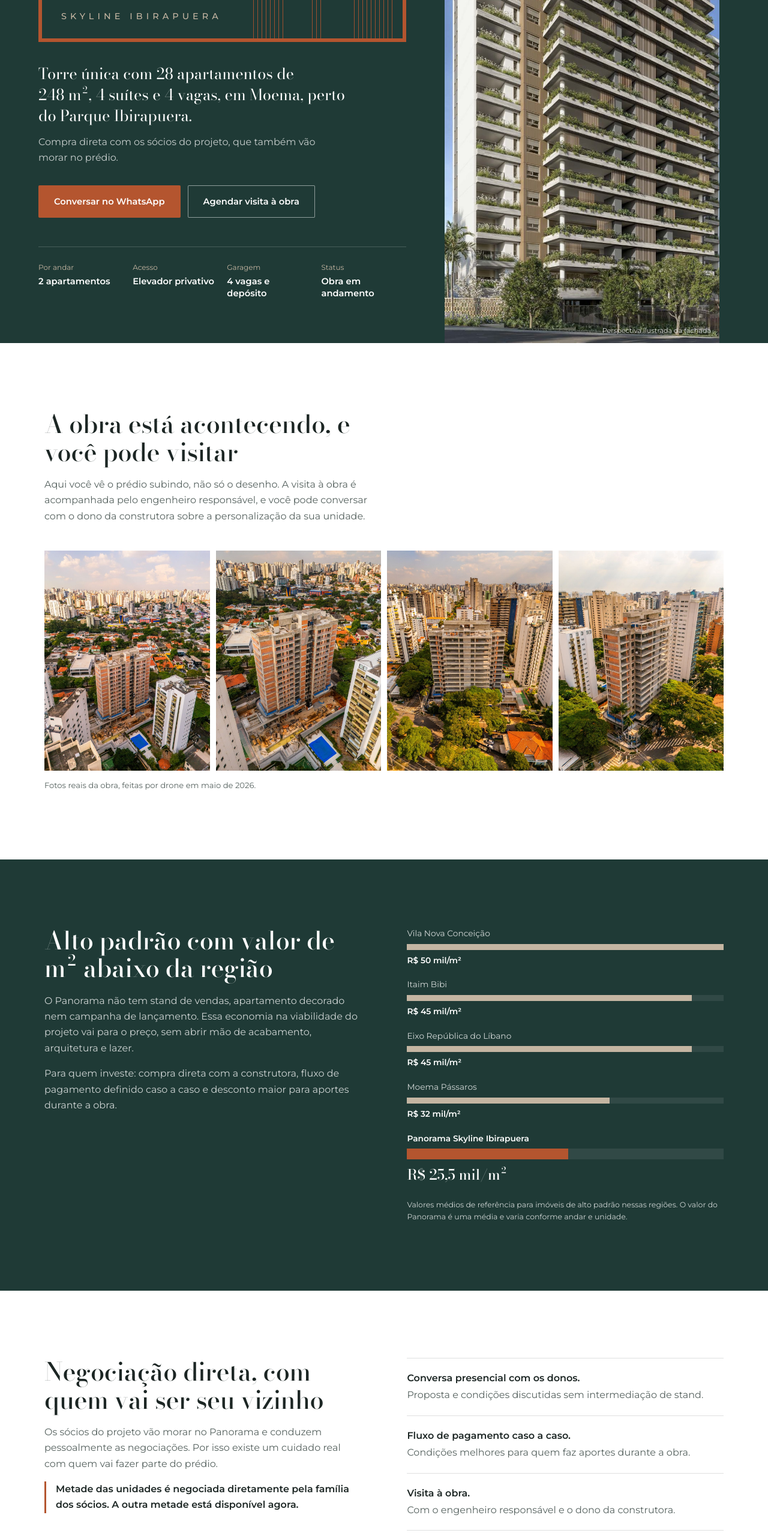
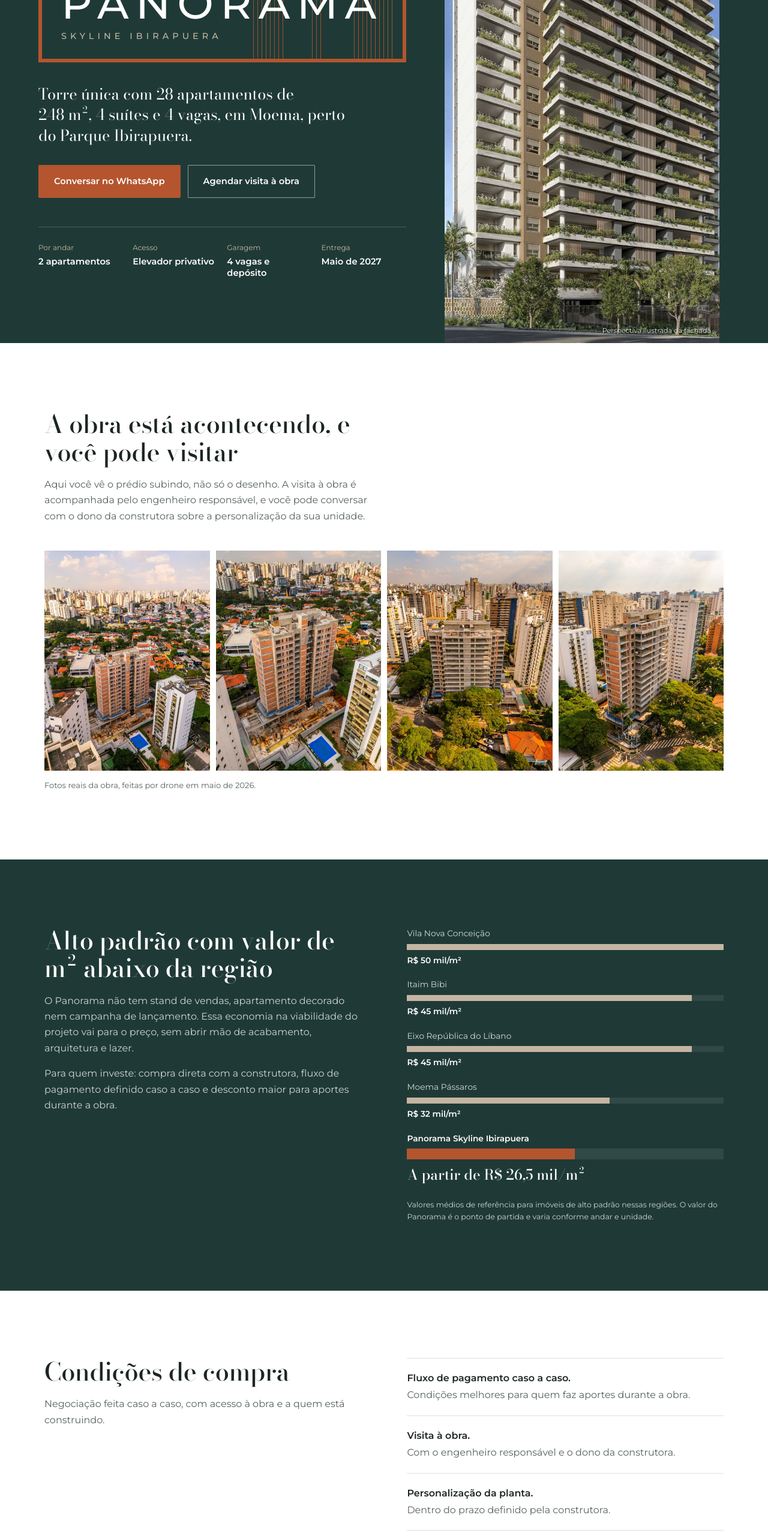
Before and after one commit to glaucioacosta/site-glaucio, a Next.js app: page /panorama in a window 1280 px wide. Shown: the part 228-2794 px from the top of the page at 60% size. Built offline with nearby package versions, Linux system fonts and the light colour scheme.

Commit message:
Update page.tsx

```diff
--- a/app/panorama/page.tsx
+++ b/app/panorama/page.tsx
@@ -7,11 +7,11 @@ import s from './panorama.module.css';
 export const metadata: Metadata = {
   title: 'Panorama Skyline Ibirapuera | Apartamentos de 4 suítes em Moema',
   description:
-    'Torre única com 28 apartamentos de 248 m², 4 suítes e 4 vagas em Moema, perto do Parque Ibirapuera. Negociação direta com os sócios do projeto e visita à obra.',
+    'Torre única com 28 apartamentos de 248 m², 4 suítes e 4 vagas em Moema, perto do Parque Ibirapuera. Visita à obra e condições de compra caso a caso.',
   alternates: { canonical: '/panorama' },
   openGraph: {
     title: 'Panorama Skyline Ibirapuera | Moema',
-    description: 'Apartamentos de 248 m² e 4 suítes, perto do Ibirapuera. Negociação direta com os sócios.',
+    description: 'Apartamentos de 248 m² e 4 suítes, perto do Ibirapuera. Entrega em maio de 2027.',
     images: ['/panorama/fachada.jpg'],
     locale: 'pt_BR',
     type: 'website',
@@ -23,7 +23,7 @@ const precos = [
   { local: 'Itaim Bibi', valor: 45 },
   { local: 'Eixo República do Líbano', valor: 45 },
   { local: 'Moema Pássaros', valor: 32 },
-  { local: 'Panorama Skyline Ibirapuera', valor: 25.5, destaque: true },
+  { local: 'Panorama Skyline Ibirapuera', valor: 26.5, destaque: true },
 ];
 
 const lazer = [
@@ -66,9 +66,6 @@ export default function Panorama() {
           <p className={s.heroLead}>
             Torre única com 28 apartamentos de 248 m², 4 suítes e 4 vagas, em Moema, perto do Parque Ibirapuera.
           </p>
-          <p className={s.heroSub}>
-            Compra direta com os sócios do projeto, que também vão morar no prédio.
-          </p>
           <div className={s.ctas}>
             <WppButton placement="hero" className={s.btnPrimary}>Conversar no WhatsApp</WppButton>
             <WppButton placement="hero_visita" intent="e gostaria de agendar uma visita à obra" className={s.btnLight}>
@@ -79,7 +76,7 @@ export default function Panorama() {
             <div><dt>Por andar</dt><dd>2 apartamentos</dd></div>
             <div><dt>Acesso</dt><dd>Elevador privativo</dd></div>
             <div><dt>Garagem</dt><dd>4 vagas e depósito</dd></div>
-            <div><dt>Status</dt><dd>Obra em andamento</dd></div>
+            <div><dt>Entrega</dt><dd>Maio de 2027</dd></div>
           </dl>
         </div>
         <div className={s.heroImg}>
@@ -143,34 +140,26 @@ export default function Panorama() {
                   <span className={s.barTrack}>
                     <span className={s.barFill} style={{ width: `${(p.valor / 50) * 100}%` }} />
                   </span>
-                  <span className={s.barValue}>{fmt(p.valor)}</span>
+                  <span className={s.barValue}>{p.destaque ? `A partir de ${fmt(p.valor)}` : fmt(p.valor)}</span>
                 </li>
               ))}
             </ul>
             <p className={s.noteLight}>
-              Valores médios de referência para imóveis de alto padrão nessas regiões. O valor do Panorama é
-              uma média e varia conforme andar e unidade.
+              Valores médios de referência para imóveis de alto padrão nessas regiões. O valor do Panorama é o
+              ponto de partida e varia conforme andar e unidade.
             </p>
           </div>
         </div>
       </section>
 
-      {/* NEGOCIAÇÃO */}
+      {/* CONDIÇÕES */}
       <section className={s.section}>
         <div className={`${s.wrap} ${s.split}`}>
           <div className={s.intro}>
-            <h2>Negociação direta, com quem vai ser seu vizinho</h2>
-            <p>
-              Os sócios do projeto vão morar no Panorama e conduzem pessoalmente as negociações. Por isso existe
-              um cuidado real com quem vai fazer parte do prédio.
-            </p>
-            <p className={s.scarcity}>
-              Metade das unidades é negociada diretamente pela família dos sócios. A outra metade está
-              disponível agora.
-            </p>
+            <h2>Condições de compra</h2>
+            <p>Negociação feita caso a caso, com acesso à obra e a quem está construindo.</p>
           </div>
           <ul className={s.points}>
-            <li><strong>Conversa presencial com os donos.</strong> Proposta e condições discutidas sem intermediação de stand.</li>
             <li><strong>Fluxo de pagamento caso a caso.</strong> Condições melhores para quem faz aportes durante a obra.</li>
             <li><strong>Visita à obra.</strong> Com o engenheiro responsável e o dono da construtora.</li>
             <li><strong>Personalização da planta.</strong> Dentro do prazo definido pela construtora.</li>
```
